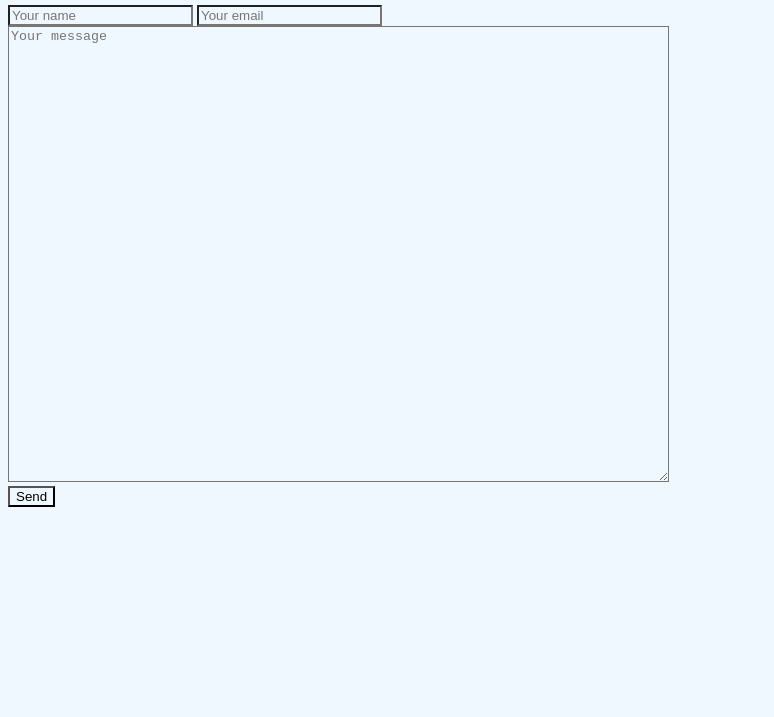
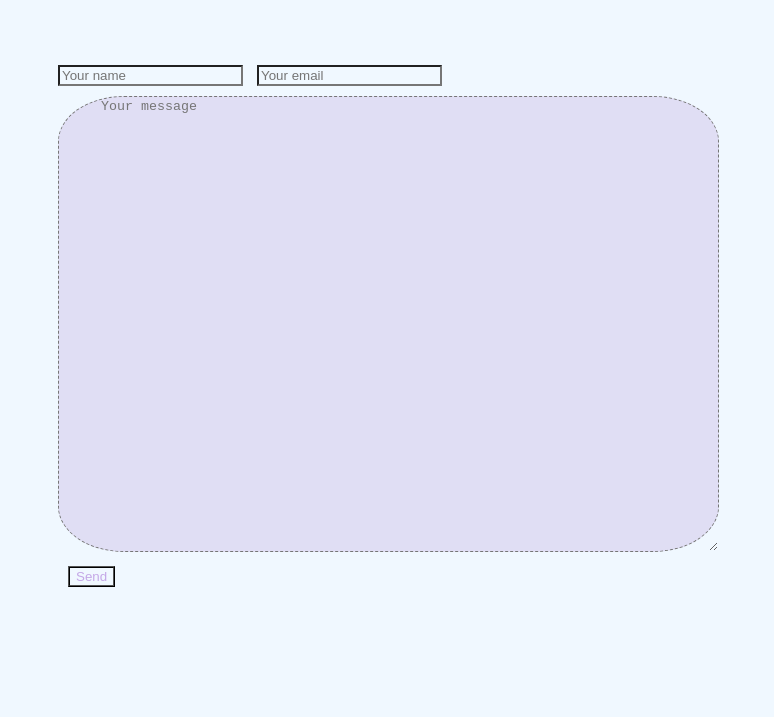
Before and after one commit to raymanl33/form-services, a plain HTML site: page index.html in a window 1280 px wide. Shown: the part 83-800 px from the top of the page, without its empty margins (0-774 px from the left). Drawn offline with Linux system fonts and the light colour scheme; a web font is replaced by a local one.

Commit message:
add some styles to style.css

```diff
--- a/CSS/style.css
+++ b/CSS/style.css
@@ -20,4 +20,34 @@
 
 h1 {
     grid-area: top;
+    font-family: 'Orelega One', cursive;
 }
+
+textarea {
+    background-color: #e0def4;
+    border-radius: 10%;
+    color: #eb6f92;
+    border-style: dashed;
+}
+
+
+.FormContainer {
+  padding:50px;
+  color: #eb6f92;
+}
+
+#name {
+    color: #eb6f92;
+
+}
+
+#email {
+    margin: 10px;
+    color: #eb6f92;
+}
+
+#send {
+    margin: 10px;
+    color: #c4a7e7;
+    border-style: ridge;
+}
--- a/index.html
+++ b/index.html
@@ -3,6 +3,8 @@
 <head>
     <meta charset="UTF-8">
     <meta name="viewport" content="width=device-width, initial-scale=1.0">
+    <link rel="preconnect" href="https://fonts.gstatic.com">
+    <link href="https://fonts.googleapis.com/css2?family=Orelega+One&display=swap" rel="stylesheet">
     <link rel="stylesheet" href="CSS/style.css">
     <title>Form Services</title>
 </head>
@@ -12,11 +14,11 @@
     <div class="container">
         <h1>Send Yourself Email</h1>
         <div class= "form">
-    <form method="POST" action="https://simple-form.com/raymanl33@icloud.com">
-        <input type="text" name="name" placeholder="Your name" />
-        <input type="email" name="replyTo" placeholder="Your email" />
-        <textarea name="message" placeholder="Your message"  rows="30" cols="80"></textarea>
-        <input type="submit" value="Send" />
+    <form class="FormContainer" method="POST" action="https://simple-form.com/raymanl33@icloud.com">
+        <input id="name" type="text" name="name" placeholder="Your name" />
+        <input id="email" type="email" name="replyTo" placeholder="Your email" />
+        <textarea name="message" placeholder="     Your message"  rows="30" cols="80"></textarea>
+        <input id="send" type="submit" value="Send" />
     </form>
 </div>
 </div>
```
